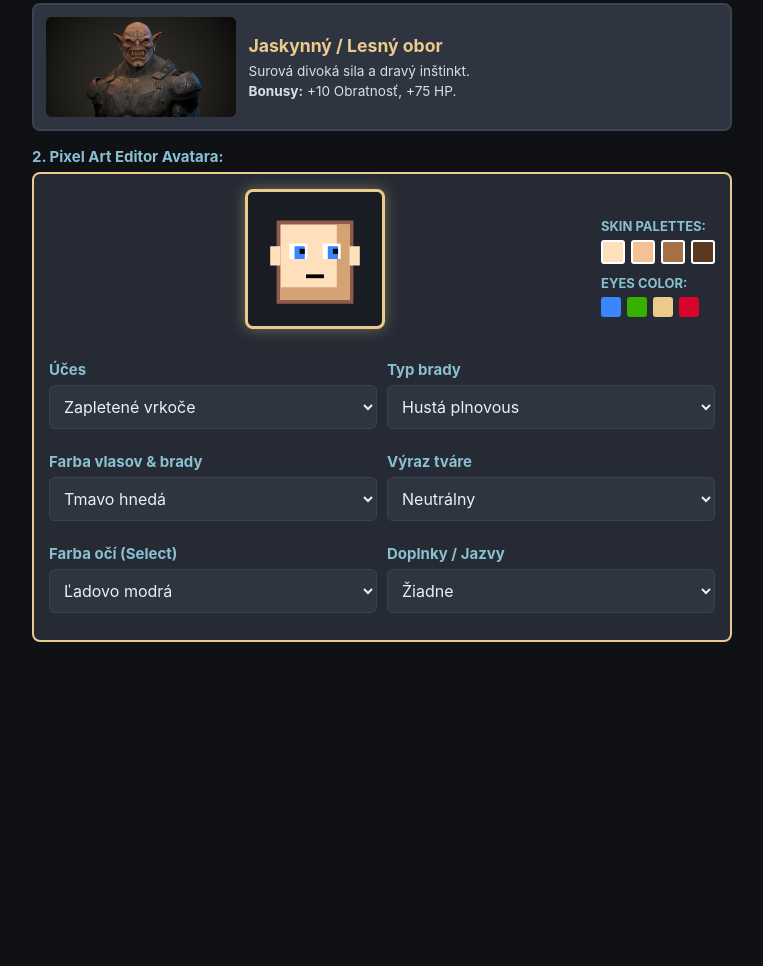
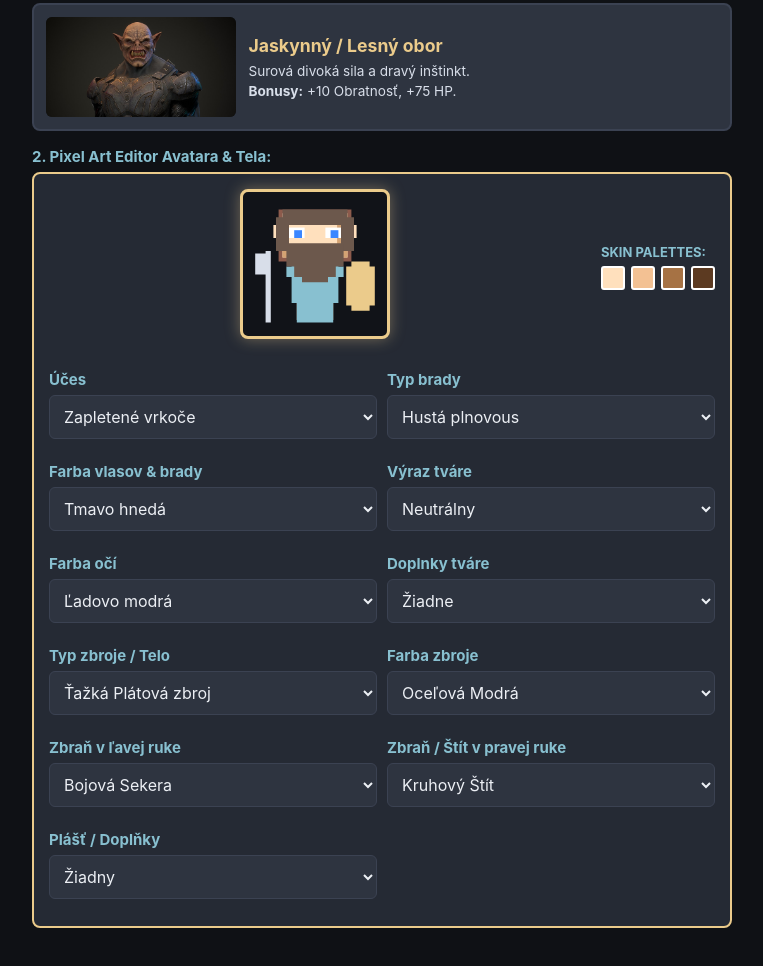
Before and after one commit to filipkopiar8-cloud/asgard, a plain HTML site: page index.html in a window 1280 px wide. Shown: the part 1068-2034 px from the top of the page, without its empty margins (258-1021 px from the left). Before the commit the page ends 1775 px from the top, so only its background shows below. Drawn offline with Linux system fonts and the light colour scheme.

Commit message:
Add files via upload

```diff
--- a/face_generator.js
+++ b/face_generator.js
@@ -1,6 +1,5 @@
-// Pixel Art Character Generator pre hry Valhalla / Bohovia Severu
+// Pixel Art Character & Body Generator pre hry Valhalla / Bohovia Severu
 
-// Palety farieb pre kožu a oči
 const SKIN_PALETTES = [
     { skin: '#ffe0bd', shadow: '#d4a373', outline: '#8d5b4c' }, // Svietivá / Svetlá
     { skin: '#f3c193', shadow: '#c68b59', outline: '#73462c' }, // Opálená
@@ -8,23 +7,30 @@ const SKIN_PALETTES = [
     { skin: '#5c3a21', shadow: '#3b2312', outline: '#1c0f06' }  // Veľmi tmavá
 ];
 
-const EYE_COLORS = ['#3a86ff', '#38b000', '#ebcb8b', '#d90429', '#8338ec', '#000000'];
-
 let currentSkinIndex = 0;
 
 function updateFaceGenerator() {
-    const skinPalette = SKIN_PALETTES[currentSkinIndex];
-    const hairColor = document.getElementById('face-color').value;
-    const eyeColor = document.getElementById('face-eye-color').value;
-    const hairStyle = document.getElementById('face-hair-style').value;
-    const beardStyle = document.getElementById('face-beard-style').value;
-    const expression = document.getElementById('face-expression').value;
-    const accessory = document.getElementById('face-accessory').value;
+    const skinPalette = SKIN_PALETTES[currentSkinIndex] || SKIN_PALETTES[0];
 
-    // Prvky SVG
+    // Získanie hodnôt z formulára
+    const hairColor = document.getElementById('face-color')?.value || '#6c584c';
+    const eyeColor = document.getElementById('face-eye-color')?.value || '#3a86ff';
+    const hairStyle = document.getElementById('face-hair-style')?.value || 'braids';
+    const beardStyle = document.getElementById('face-beard-style')?.value || 'full';
+    const expression = document.getElementById('face-expression')?.value || 'neutral';
+    const accessory = document.getElementById('face-accessory')?.value || 'none';
+
+    const bodyType = document.getElementById('body-type')?.value || 'plate';
+    const armorColor = document.getElementById('body-armor-color')?.value || '#88c0d0';
+    const weaponLeft = document.getElementById('body-weapon-left')?.value || 'axe';
+    const weaponRight = document.getElementById('body-weapon-right')?.value || 'shield';
+    const capeStyle = document.getElementById('body-cape')?.value || 'cape';
+
+    // Výber SVG prvkov
     const skinEls = document.querySelectorAll('.pixel-skin');
     const shadowEls = document.querySelectorAll('.pixel-skin-shadow');
     const outlineEls = document.querySelectorAll('.pixel-skin-outline');
+
     const eyeLEl = document.getElementById('svg-eye-l');
     const eyeREl = document.getElementById('svg-eye-r');
     const hairEl = document.getElementById('svg-hair');
@@ -32,86 +38,162 @@ function updateFaceGenerator() {
     const mouthEl = document.getElementById('svg-mouth');
     const accessoryEl = document.getElementById('svg-accessory');
 
-    // Nastavenie farby kože
+    const bodyArmorEl = document.getElementById('svg-body-armor');
+    const capeEl = document.getElementById('svg-cape');
+    const wL_El = document.getElementById('svg-weapon-left');
+    const wR_El = document.getElementById('svg-weapon-right');
+
+    // 1. Nastavenie farby kože
     skinEls.forEach(el => el.setAttribute('fill', skinPalette.skin));
     shadowEls.forEach(el => el.setAttribute('fill', skinPalette.shadow));
     outlineEls.forEach(el => el.setAttribute('fill', skinPalette.outline));
 
-    // Nastavenie farby očí a vlasov
+    // 2. Farba očí, vlasov, brady
     if (eyeLEl) eyeLEl.setAttribute('fill', eyeColor);
     if (eyeREl) eyeREl.setAttribute('fill', eyeColor);
     if (hairEl) hairEl.setAttribute('fill', hairColor);
     if (beardEl) beardEl.setAttribute('fill', hairColor);
 
-    // Výrazy úst (Pixel art tvary)
+    // 3. Výraz tváre (Mouth)
     if (mouthEl) {
         if (expression === 'smile') {
-            mouthEl.setAttribute('d', 'M 42 62 h 16 v 3 h -16 z M 40 59 h 2 v 3 h -2 z M 58 59 h 2 v 3 h -2 z');
+            mouthEl.setAttribute('d', 'M 42 37 h 16 v 2 h -16 z M 40 35 h 2 v 2 h -2 z M 58 35 h 2 v 2 h -2 z');
         } else if (expression === 'angry') {
-            mouthEl.setAttribute('d', 'M 42 64 h 16 v 3 h -16 z M 40 64 h 2 v -3 h -2 z M 58 64 h 2 v -3 h -2 z');
+            mouthEl.setAttribute('d', 'M 42 38 h 16 v 2 h -16 z M 40 38 h 2 v -2 h -2 z M 58 38 h 2 v -2 h -2 z');
         } else if (expression === 'surprised') {
-            mouthEl.setAttribute('d', 'M 45 60 h 10 v 8 h -10 z');
+            mouthEl.setAttribute('d', 'M 46 36 h 8 v 5 h -8 z');
         } else if (expression === 'smirk') {
-            mouthEl.setAttribute('d', 'M 44 62 h 12 v 3 h -12 z M 56 59 h 3 v 3 h -3 z');
+            mouthEl.setAttribute('d', 'M 44 37 h 12 v 2 h -12 z M 56 35 h 3 v 2 h -3 z');
         } else {
-            // Neutrálny
-            mouthEl.setAttribute('d', 'M 43 62 h 14 v 3 h -14 z');
+            mouthEl.setAttribute('d', 'M 43 37 h 14 v 2 h -14 z');
         }
     }
 
-    // Účesy (Pixel art)
+    // 4. Vlasy (Hair)
     if (hairEl) {
         if (hairStyle === 'braids') {
-            hairEl.setAttribute('d', 'M 25 15 h 50 v 20 h -50 z M 20 25 h 10 v 45 h -10 z M 70 25 h 10 v 45 h -10 z M 15 50 h 10 v 25 h -10 z M 75 50 h 10 v 25 h -10 z');
+            hairEl.setAttribute('d', 'M 25 8 h 50 v 12 h -50 z M 20 14 h 10 v 26 h -10 z M 70 14 h 10 v 26 h -10 z');
         } else if (hairStyle === 'mane') {
-            hairEl.setAttribute('d', 'M 20 10 h 60 v 25 h -60 z M 15 20 h 15 v 55 h -15 z M 70 20 h 15 v 55 h -15 z M 10 35 h 15 v 30 h -15 z M 75 35 h 15 v 30 h -15 z');
+            hairEl.setAttribute('d', 'M 20 6 h 60 v 16 h -60 z M 15 12 h 12 v 34 h -12 z M 73 12 h 12 v 34 h -12 z');
         } else if (hairStyle === 'mohawk') {
-            hairEl.setAttribute('d', 'M 40 5 h 20 v 30 h -20 z M 45 0 h 10 v 10 h -10 z');
+            hairEl.setAttribute('d', 'M 42 2 h 16 v 18 h -16 z M 46 0 h 8 v 6 h -8 z');
         } else if (hairStyle === 'dreads') {
-            hairEl.setAttribute('d', 'M 20 15 h 60 v 18 h -60 z M 20 30 h 8 v 50 h -8 z M 32 30 h 8 v 45 h -8 z M 60 30 h 8 v 45 h -8 z M 72 30 h 8 v 50 h -8 z');
+            hairEl.setAttribute('d', 'M 22 8 h 56 v 10 h -56 z M 22 18 h 6 v 28 h -6 z M 30 18 h 6 v 24 h -6 z M 64 18 h 6 v 24 h -6 z M 72 18 h 6 v 28 h -6 z');
         } else if (hairStyle === 'spiky') {
-            hairEl.setAttribute('d', 'M 20 20 h 60 v 15 h -60 z M 25 10 h 10 v 15 h -10 z M 45 5 h 10 v 20 h -10 z M 65 10 h 10 v 15 h -10 z');
+            hairEl.setAttribute('d', 'M 22 12 h 56 v 8 h -56 z M 25 4 h 8 v 8 h -8 z M 46 2 h 8 v 10 h -8 z M 67 4 h 8 v 8 h -8 z');
         } else {
-            // Bald / Holohlavý
             hairEl.setAttribute('d', '');
         }
     }
 
-    // Brady (Pixel art)
+    // 5. Brada (Beard)
     if (beardEl) {
         if (beardStyle === 'full') {
-            beardEl.setAttribute('d', 'M 25 55 h 50 v 30 h -50 z M 35 85 h 30 v 10 h -30 z M 40 95 h 20 v 5 h -20 z');
+            beardEl.setAttribute('d', 'M 28 34 h 44 v 18 h -44 z M 34 52 h 32 v 8 h -32 z M 40 60 h 20 v 4 h -20 z');
             beardEl.style.display = 'block';
         } else if (beardStyle === 'twin') {
-            beardEl.setAttribute('d', 'M 25 55 h 50 v 20 h -50 z M 30 75 h 12 v 25 h -12 z M 58 75 h 12 v 25 h -12 z');
+            beardEl.setAttribute('d', 'M 28 34 h 44 v 12 h -44 z M 32 46 h 10 v 18 h -10 z M 58 46 h 10 v 18 h -10 z');
             beardEl.style.display = 'block';
         } else if (beardStyle === 'stubble') {
-            beardEl.setAttribute('d', 'M 30 65 h 40 v 15 h -40 z');
+            beardEl.setAttribute('d', 'M 32 38 h 36 v 10 h -36 z');
             beardEl.style.display = 'block';
         } else if (beardStyle === 'mustache') {
-            beardEl.setAttribute('d', 'M 32 56 h 36 v 7 h -36 z');
+            beardEl.setAttribute('d', 'M 34 34 h 32 v 5 h -32 z');
             beardEl.style.display = 'block';
         } else {
             beardEl.style.display = 'none';
         }
     }
 
-    // Doplnky (Okuliare, Páska cez oko...)
+    // 6. Doplnky tváre
     if (accessoryEl) {
         if (accessory === 'eyepatch') {
-            accessoryEl.setAttribute('d', 'M 20 30 L 80 50 h -5 v 3 L 20 33 z M 58 38 h 14 v 14 h -14 z');
+            accessoryEl.setAttribute('d', 'M 20 18 L 80 30 h -5 v 2 L 20 20 z M 56 22 h 12 v 10 h -12 z');
             accessoryEl.setAttribute('fill', '#1a1a1a');
             accessoryEl.style.display = 'block';
         } else if (accessory === 'glasses') {
-            accessoryEl.setAttribute('d', 'M 25 38 h 20 v 14 h -20 z M 55 38 h 20 v 14 h -20 z M 45 42 h 10 v 4 h -10 z M 15 42 h 10 v 3 h -10 z M 75 42 h 10 v 3 h -10 z');
+            accessoryEl.setAttribute('d', 'M 28 22 h 16 v 10 h -16 z M 56 22 h 16 v 10 h -16 z M 44 25 h 12 v 3 h -12 z');
             accessoryEl.setAttribute('fill', '#2d3436');
             accessoryEl.style.display = 'block';
         } else if (accessory === 'scar') {
-            accessoryEl.setAttribute('d', 'M 34 32 h 4 v 22 h -4 z M 30 38 h 12 v 4 h -12 z M 30 46 h 12 v 4 h -12 z');
+            accessoryEl.setAttribute('d', 'M 36 18 h 3 v 16 h -3 z M 32 22 h 10 v 3 h -10 z M 32 28 h 10 v 3 h -10 z');
             accessoryEl.setAttribute('fill', '#d63031');
             accessoryEl.style.display = 'block';
         } else {
             accessoryEl.style.display = 'none';
+        }
+    }
+
+    // 7. Zbroj a Telo (Armor & Body)
+    if (bodyArmorEl) {
+        bodyArmorEl.setAttribute('fill', armorColor);
+        if (bodyType === 'plate') {
+            bodyArmorEl.setAttribute('d', 'M 32 50 h 36 v 30 h -36 z M 28 52 h 44 v 8 h -44 z M 36 80 h 28 v 15 h -28 z');
+        } else if (bodyType === 'leather') {
+            bodyArmorEl.setAttribute('d', 'M 34 50 h 32 v 28 h -32 z M 30 52 h 8 v 12 h -8 z M 62 52 h 8 v 12 h -8 z M 36 78 h 28 v 16 h -28 z');
+        } else if (bodyType === 'robe') {
+            bodyArmorEl.setAttribute('d', 'M 32 50 h 36 v 48 h -36 z M 26 54 h 48 v 10 h -48 z M 30 98 h 40 v 2 h -40 z');
+        } else if (bodyType === 'barbarian') {
+            bodyArmorEl.setAttribute('d', 'M 32 50 h 36 v 10 h -36 z M 30 48 h 40 v 6 h -40 z M 38 60 h 24 v 20 h -24 z M 34 80 h 32 v 15 h -32 z');
+        } else { // naked / bez zbroje
+            bodyArmorEl.setAttribute('d', 'M 42 75 h 16 v 5 h -16 z M 36 80 h 28 v 15 h -28 z');
+        }
+    }
+
+    // 8. Plášť (Cape)
+    if (capeEl) {
+        if (capeStyle === 'cape') {
+            capeEl.setAttribute('d', 'M 22 48 h 56 v 50 h -56 z');
+            capeEl.setAttribute('fill', '#bf616a');
+            capeEl.style.display = 'block';
+        } else if (capeStyle === 'fur') {
+            capeEl.setAttribute('d', 'M 18 46 h 64 v 18 h -64 z M 22 64 h 10 v 30 h -10 z M 68 64 h 10 v 30 h -10 z');
+            capeEl.setAttribute('fill', '#d8dee9');
+            capeEl.style.display = 'block';
+        } else {
+            capeEl.style.display = 'none';
+        }
+    }
+
+    // 9. Zbraň Vľavo (Left Hand Weapon)
+    if (wL_El) {
+        if (weaponLeft === 'axe') {
+            wL_El.setAttribute('d', 'M 12 40 h 4 v 55 h -4 z M 4 42 h 12 v 16 h -12 z');
+            wL_El.setAttribute('fill', '#d8dee9');
+            wL_El.style.display = 'block';
+        } else if (weaponLeft === 'sword') {
+            wL_El.setAttribute('d', 'M 13 30 h 3 v 50 h -3 z M 8 80 h 13 v 4 h -13 z M 13 84 h 3 v 10 h -3 z');
+            wL_El.setAttribute('fill', '#e5e9f0');
+            wL_El.style.display = 'block';
+        } else if (weaponLeft === 'hammer') {
+            wL_El.setAttribute('d', 'M 12 45 h 4 v 50 h -4 z M 2 45 h 24 v 16 h -24 z');
+            wL_El.setAttribute('fill', '#81a1c1');
+            wL_El.style.display = 'block';
+        } else if (weaponLeft === 'magic') {
+            wL_El.setAttribute('d', 'M 10 50 h 8 v 8 h -8 z M 8 48 h 12 v 12 h -12 z');
+            wL_El.setAttribute('fill', '#b48ead');
+            wL_El.style.display = 'block';
+        } else {
+            wL_El.style.display = 'none';
+        }
+    }
+
+    // 10. Zbraň / Štít Vpravo (Right Hand Weapon / Shield)
+    if (wR_El) {
+        if (weaponRight === 'shield') {
+            wR_El.setAttribute('d', 'M 74 52 h 22 v 30 h -22 z M 78 48 h 14 v 38 h -14 z');
+            wR_El.setAttribute('fill', '#ebcb8b');
+            wR_El.style.display = 'block';
+        } else if (weaponRight === 'axe') {
+            wR_El.setAttribute('d', 'M 84 40 h 4 v 55 h -4 z M 84 42 h 12 v 16 h -12 z');
+            wR_El.setAttribute('fill', '#d8dee9');
+            wR_El.style.display = 'block';
+        } else if (weaponRight === 'sword') {
+            wR_El.setAttribute('d', 'M 84 30 h 3 v 50 h -3 z M 79 80 h 13 v 4 h -13 z M 84 84 h 3 v 10 h -3 z');
+            wR_El.setAttribute('fill', '#e5e9f0');
+            wR_El.style.display = 'block';
+        } else {
+            wR_El.style.display = 'none';
         }
     }
 }
@@ -128,3 +210,8 @@ function syncProfileFace() {
         profileSvg.innerHTML = mainSvg.innerHTML;
     }
 }
+
+// Automatické načítanie a inicializácia po otvorení stránky
+document.addEventListener('DOMContentLoaded', () => {
+    updateFaceGenerator();
+});
--- a/index.html
+++ b/index.html
@@ -122,49 +122,51 @@
                 </div>
             </div>
         </div>
-
-        <!-- PIXEL ART GENERÁTOR TVÁRE -->
-        <label>2. Pixel Art Editor Avatara:</label>
+<!-- PIXEL ART GENERÁTOR TVÁRE A TELA -->
+<label>2. Pixel Art Editor Avatara & Tela:</label>
 <div class="face-builder-box" style="background: #252a34; border: 2px solid var(--accent-gold); padding: 15px; border-radius: 8px;">
 
     <div style="display: flex; gap: 20px; align-items: center; justify-content: center; flex-wrap: wrap; margin-bottom: 15px;">
-                <!-- Canvas Náhľad Pixel Art Avatara -->
-                <div class="face-preview" style="width: 140px; height: 140px; background: #1a1c23; border: 3px solid var(--accent-gold); border-radius: 8px; image-rendering: pixelated; display: flex; align-items: center; justify-content: center;">
-                    <svg id="dynamic-face-svg" width="128" height="128" viewBox="0 0 100 100" style="image-rendering: pixelated;">
+        <!-- Canvas Náhľad Pixel Art Avatara (Tvár + Telo) -->
+        <div class="face-preview" style="width: 150px; height: 150px; background: #111318; border: 3px solid var(--accent-gold); border-radius: 8px; image-rendering: pixelated; display: flex; align-items: center; justify-content: center;">
+            <svg id="dynamic-face-svg" width="130" height="130" viewBox="0 0 100 100" style="image-rendering: pixelated;">
+                <!-- Plášť -->
+                <path id="svg-cape" d="" />
+
+                <!-- Telo a Zbroj -->
+                <path class="pixel-skin" d="M 36 48 h 28 v 45 h -28 z" fill="#ffe0bd" />
+                <path id="svg-body-armor" fill="#88c0d0" />
+
                 <!-- Obrys Hlavy & Koža -->
-                        <path class="pixel-skin-outline" d="M 20 20 h 60 v 65 h -60 z" fill="#8d5b4c"/>
-                        <path class="pixel-skin" d="M 23 23 h 54 v 59 h -54 z" fill="#ffe0bd"/>
-                        <path class="pixel-skin-shadow" d="M 23 72 h 54 v 10 h -54 z M 67 23 h 10 v 50 h -10 z" fill="#d4a373"/>
+                <path class="pixel-skin-outline" d="M 22 8 h 56 v 40 h -56 z" fill="#8d5b4c"/>
+                <path class="pixel-skin" d="M 25 11 h 50 v 34 h -50 z" fill="#ffe0bd"/>
+                <path class="pixel-skin-shadow" d="M 25 40 h 50 v 5 h -50 z M 67 11 h 8 v 30 h -8 z" fill="#d4a373"/>
 
                 <!-- Uši -->
-                        <path class="pixel-skin" d="M 15 40 h 8 v 15 h -8 z M 77 40 h 8 v 15 h -8 z" fill="#ffe0bd"/>
+                <path class="pixel-skin" d="M 18 20 h 7 v 10 h -7 z M 75 20 h 7 v 10 h -7 z" fill="#ffe0bd"/>
 
-                        <!-- Oči (Pixel Art) -->
+                <!-- Oči -->
                 <g id="svg-eyes">
-                            <!-- Ľavé oko -->
-                            <path d="M 30 38 h 14 v 12 h -14 z" fill="#ffffff"/>
-                            <path id="svg-eye-l" d="M 34 40 h 8 v 10 h -8 z" fill="#3a86ff"/>
-                            <path d="M 38 42 h 4 v 4 h -4 z" fill="#000000"/>
+                    <path d="M 30 22 h 12 v 8 h -12 z" fill="#ffffff"/>
+                    <path id="svg-eye-l" d="M 34 24 h 6 v 6 h -6 z" fill="#3a86ff"/>
 
-                            <!-- Pravé oko -->
-                            <path d="M 56 38 h 14 v 12 h -14 z" fill="#ffffff"/>
-                            <path id="svg-eye-r" d="M 60 40 h 8 v 10 h -8 z" fill="#3a86ff"/>
-                            <path d="M 64 42 h 4 v 4 h -4 z" fill="#000000"/>
+                    <path d="M 58 22 h 12 v 8 h -12 z" fill="#ffffff"/>
+                    <path id="svg-eye-r" d="M 62 24 h 6 v 6 h -6 z" fill="#3a86ff"/>
                 </g>
 
-                        <!-- Ústa -->
-                        <path id="svg-mouth" d="M 43 62 h 14 v 3 h -14 z" fill="#000000"/>
-
-                        <!-- Vlasy & Brada -->
+                <!-- Ústa, Vlasy, Brada -->
+                <path id="svg-mouth" d="M 43 37 h 14 v 2 h -14 z" fill="#000000"/>
                 <path id="svg-hair" fill="#6c584c"/>
                 <path id="svg-beard" fill="#6c584c"/>
+                <path id="svg-accessory"/>
 
-                        <!-- Doplnky -->
-                        <path id="svg-accessory"/>
+                <!-- Zbrane -->
+                <path id="svg-weapon-left" fill="#d8dee9"/>
+                <path id="svg-weapon-right" fill="#ebcb8b"/>
             </svg>
         </div>
 
-                <!-- Výber Paliet (SKIN & EYES) ako na obrázku -->
+        <!-- Výber Paliet (SKIN) -->
         <div style="text-align: left;">
             <label style="font-size: 13px;">SKIN PALETTES:</label>
             <div style="display: flex; gap: 6px; margin-bottom: 10px;">
@@ -173,22 +175,14 @@
                 <div onclick="selectSkinPalette(2)" style="width:24px; height:24px; background:#a67244; border:2px solid #fff; cursor:pointer; border-radius:3px;"></div>
                 <div onclick="selectSkinPalette(3)" style="width:24px; height:24px; background:#5c3a21; border:2px solid #fff; cursor:pointer; border-radius:3px;"></div>
             </div>
-
-                    <label style="font-size: 13px;">EYES COLOR:</label>
-                    <div style="display: flex; gap: 6px;">
-                        <div onclick="document.getElementById('face-eye-color').value='#3a86ff'; updateFaceFromScript();" style="width:20px; height:20px; background:#3a86ff; cursor:pointer; border-radius:3px;"></div>
-                        <div onclick="document.getElementById('face-eye-color').value='#38b000'; updateFaceFromScript();" style="width:20px; height:20px; background:#38b000; cursor:pointer; border-radius:3px;"></div>
-                        <div onclick="document.getElementById('face-eye-color').value='#ebcb8b'; updateFaceFromScript();" style="width:20px; height:20px; background:#ebcb8b; cursor:pointer; border-radius:3px;"></div>
-                        <div onclick="document.getElementById('face-eye-color').value='#d90429'; updateFaceFromScript();" style="width:20px; height:20px; background:#d90429; cursor:pointer; border-radius:3px;"></div>
-                    </div>
         </div>
     </div>
 
-            <!-- Ovládacie prvky pre štýly -->
+    <!-- Ovládacie prvky pre štýly tváre aj tela -->
     <div class="face-controls-grid">
         <div class="form-group">
             <label>Účes</label>
-                    <select id="face-hair-style" onchange="updateFaceFromScript()">
+            <select id="face-hair-style" onchange="updateFaceGenerator()">
                 <option value="braids">Zapletené vrkoče</option>
                 <option value="mane">Dlhá divoká hriva</option>
                 <option value="mohawk">Bojové číro</option>
@@ -197,9 +191,10 @@
                 <option value="bald">Holohlavý</option>
             </select>
         </div>
+
         <div class="form-group">
             <label>Typ brady</label>
-                    <select id="face-beard-style" onchange="updateFaceFromScript()">
+            <select id="face-beard-style" onchange="updateFaceGenerator()">
                 <option value="full">Hustá plnovous</option>
                 <option value="twin">Dva vrkoče na brade</option>
                 <option value="stubble">Bojové strnisko</option>
@@ -207,9 +202,10 @@
                 <option value="none">Bez brady</option>
             </select>
         </div>
+
         <div class="form-group">
             <label>Farba vlasov & brady</label>
-                    <select id="face-color" onchange="updateFaceFromScript()">
+            <select id="face-color" onchange="updateFaceGenerator()">
                 <option value="#6c584c">Tmavo hnedá</option>
                 <option value="#e0a96d">Zlatá blond</option>
                 <option value="#bc6c25">Hrdzavá (Rudá)</option>
@@ -217,9 +213,10 @@
                 <option value="#ffffff">Strieborná (Mráz)</option>
             </select>
         </div>
+
         <div class="form-group">
             <label>Výraz tváre</label>
-                    <select id="face-expression" onchange="updateFaceFromScript()">
+            <select id="face-expression" onchange="updateFaceGenerator()">
                 <option value="neutral">Neutrálny</option>
                 <option value="smile">Úsmev</option>
                 <option value="angry">Drsný / Bojový</option>
@@ -227,26 +224,81 @@
                 <option value="smirk">Arogantný úsmev</option>
             </select>
         </div>
+
         <div class="form-group">
-                    <label>Farba očí (Select)</label>
-                    <select id="face-eye-color" onchange="updateFaceFromScript()">
+            <label>Farba očí</label>
+            <select id="face-eye-color" onchange="updateFaceGenerator()">
                 <option value="#3a86ff">Ľadovo modrá</option>
                 <option value="#38b000">Smaragdovo zelená</option>
                 <option value="#ebcb8b">Božská zlatá</option>
                 <option value="#d90429">Krvavo červená</option>
             </select>
         </div>
+
         <div class="form-group">
-                    <label>Doplnky / Jazvy</label>
-                    <select id="face-accessory" onchange="updateFaceFromScript()">
+            <label>Doplnky tváre</label>
+            <select id="face-accessory" onchange="updateFaceGenerator()">
                 <option value="none">Žiadne</option>
                 <option value="eyepatch">Páska cez oko</option>
                 <option value="glasses">Okuliare</option>
                 <option value="scar">Jazva cez oko</option>
             </select>
         </div>
+
+        <div class="form-group">
+            <label>Typ zbroje / Telo</label>
+            <select id="body-type" onchange="updateFaceGenerator()">
+                <option value="plate">Ťažká Plátová zbroj</option>
+                <option value="leather">Kožená zbroj lovca</option>
+                <option value="robe">Magická róba</option>
+                <option value="barbarian">Barbarská kožešina</option>
+                <option value="naked">Bez zbroje (Nahý hrudník)</option>
+            </select>
+        </div>
+
+        <div class="form-group">
+            <label>Farba zbroje</label>
+            <select id="body-armor-color" onchange="updateFaceGenerator()">
+                <option value="#88c0d0">Oceľová Modrá</option>
+                <option value="#bf616a">Krvavo Červená</option>
+                <option value="#ebcb8b">Zlatá Božská</option>
+                <option value="#4c566a">Tmavo Šedá</option>
+                <option value="#a3be8c">Smaragdovo Zelená</option>
+            </select>
+        </div>
+
+        <div class="form-group">
+            <label>Zbraň v ľavej ruke</label>
+            <select id="body-weapon-left" onchange="updateFaceGenerator()">
+                <option value="axe">Bojová Sekera</option>
+                <option value="sword">Severský Meč</option>
+                <option value="hammer">Mjölner (Kladivo)</option>
+                <option value="magic">Magická Runová guľa</option>
+                <option value="none">Prázdna ruka</option>
+            </select>
+        </div>
+
+        <div class="form-group">
+            <label>Zbraň / Štít v pravej ruke</label>
+            <select id="body-weapon-right" onchange="updateFaceGenerator()">
+                <option value="shield">Kruhový Štít</option>
+                <option value="axe">Sekera</option>
+                <option value="sword">Meč</option>
+                <option value="none">Prázdna ruka</option>
+            </select>
+        </div>
+
+        <div class="form-group">
+            <label>Plášť / Doplňky</label>
+            <select id="body-cape" onchange="updateFaceGenerator()">
+                <option value="none">Žiadny</option>
+                <option value="cape">Červený Plášť</option>
+                <option value="fur">Vlčia Kožušina</option>
+            </select>
         </div>
     </div>
+</div>
+
 
     <!-- HLAVNÝ DASHBOARD (PROFIL) -->
     <div id="screen-profile" class="card hidden">
@@ -279,7 +331,7 @@
             <div><strong>Obratnosť (AGI):</strong> <span id="stat-agi">1</span></div>
             <div><strong>Inteligencia (INT):</strong> <span id="stat-int">1</span></div>
             <div><strong>Úlohy dnes:</strong> <span id="stat-quests">0</span>/30</div>
-        </div>
+        </>
         <p><strong>Patrón / Cesta:</strong> <span id="stat-patron">Neurčený (Odomknutie na LvL 5)</span></p>
         <p><strong>Výbava:</strong> <span id="stat-eq">Tréningový meč (2-5 DMG), Roztrhané šaty (+5 Armor)</span></p>
 
@@ -289,7 +341,7 @@
             <button onclick="showScreen('screen-smith')">🔨 Kováč / Trh</button>
             <button onclick="showScreen('screen-fame')">🏛️ Sieň Slávy</button>
         </div>
-    </div>
+    </>
 
     <!-- HOSPODA -->
     <div id="screen-tavern" class="card hidden">
```
Lines whose indentation alone changed are shown as unchanged.
